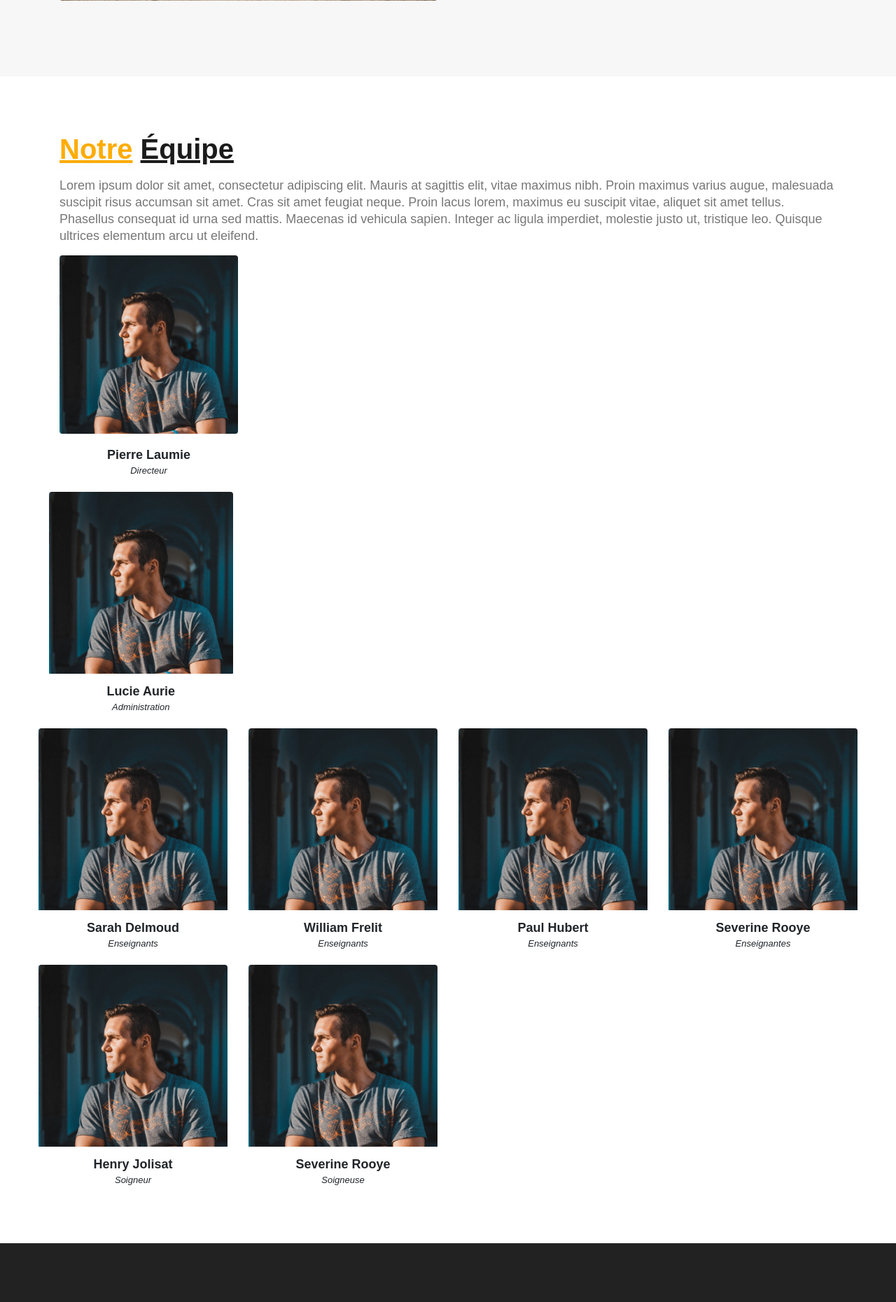
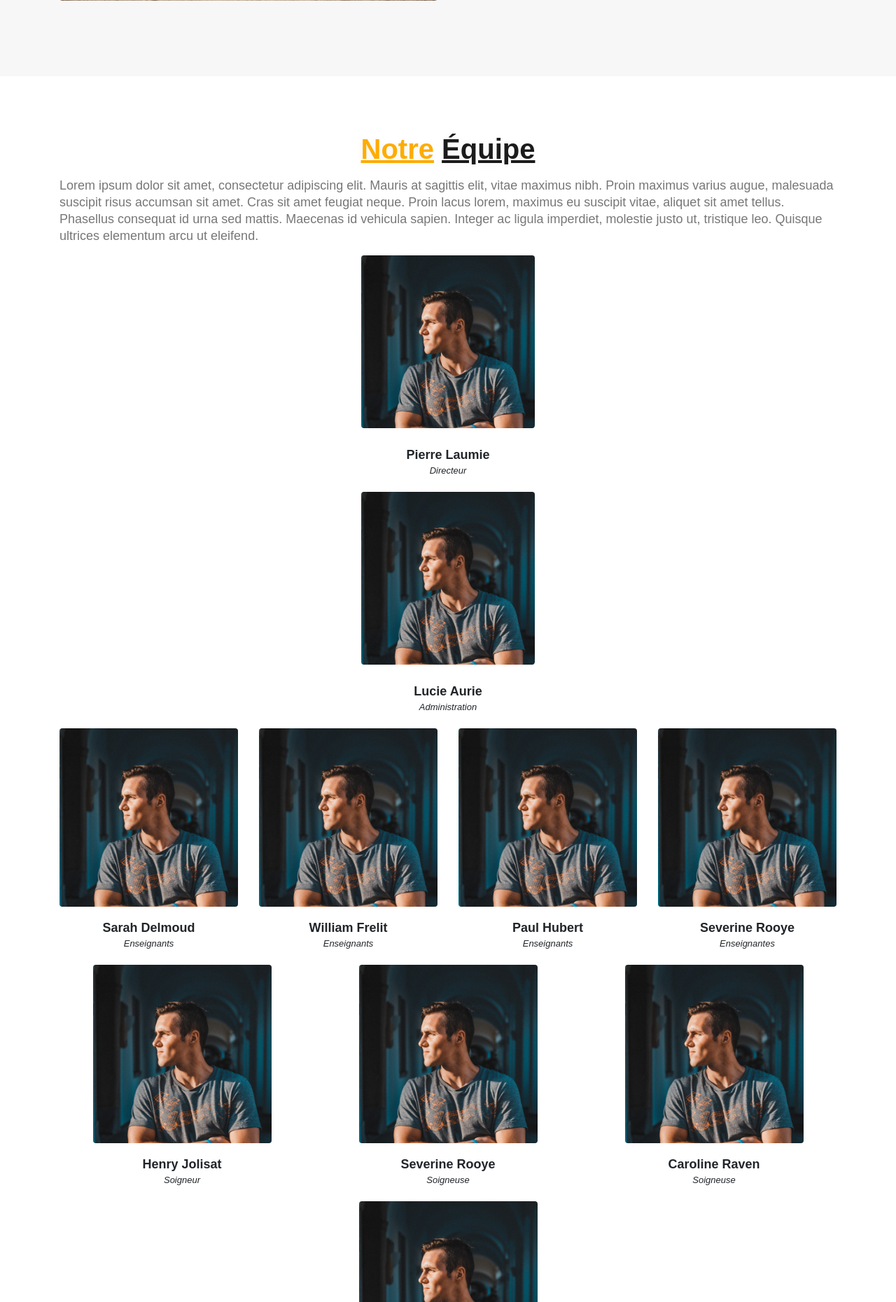
Before and after one commit to Flo0611/PPE3, a PHP site: page /public/presentation.php in a window 1280 px wide. Shown: the part 649-2510 px from the top of the page at 70% size. Run offline with PHP 8.4, Linux system fonts and the light colour scheme; some libraries are stand-ins or nearby versions.

Commit message:
Centrage de l'équioe

```diff
--- a/public/presentation.php
+++ b/public/presentation.php
@@ -62,9 +62,9 @@
 
 
                 <section id="team">
-                  <div class="container wow fadeInUp">
+                  <div class="container wow fadeInUp " style="border:" allowfullscreen>
                     <div class="section-header">
-                    <h3 class="tittle-w3ls mb-3"><span class="pink"><u>Notre</u> </span><u>Équipe</u></h3>
+                    <h3 class="tittle-w3ls mb-3" style= "text-align: center"><span class="pink"><u>Notre</u> </span><u>Équipe</u></h3>
                       <p style="font-size: 18px; line-height:1.5rem;">
                         Lorem ipsum dolor sit amet, consectetur adipiscing elit.
                         Mauris at sagittis elit, vitae maximus nibh.
@@ -75,8 +75,7 @@
                         Quisque ultrices elementum arcu ut eleifend.</p>
                     </div>
 
-                        <div class="row">
-                          <div class="col-lg-3 col-md-6">
+                          <div class="col-lg-3 col-md-6" style= "margin: auto">
                             <div class="member">
                               <div class="pic"><img src="../images/p1.png" alt=""></div>
                               <h4>Pierre Laumie</h4>
@@ -85,8 +84,7 @@
 
                             </div>
                           </div>
-                          <div class="row">
-                            <div class="col-lg-3 col-md-6">
+                            <div class="col-lg-3 col-md-6" style= "margin: auto">
                               <div class="member">
                                 <div class="pic"><img src="../images/p1.png" alt=""></div>
                                 <h4>Lucie Aurie</h4>
@@ -94,7 +92,7 @@
 
                               </div>
                             </div>
-                    <div class="row">
+                            <div class="row">
                       <div class="col-lg-3 col-md-6">
                         <div class="member">
                           <div class="pic"><img src="../images/p1.png" alt=""></div>
@@ -127,8 +125,9 @@
                         <span>Enseignantes</span>
                       </div>
                   </div>
-
-                  <div class="col-lg-3 col-md-6">
+      </div>
+                  <div class="row">
+                  <div class="col-lg-3 col-md-6"style= "margin: auto">
                     <div class="member">
                       <div class="pic"><img src="../images/p1.png" alt=""></div>
                       <h4>Henry Jolisat</h4>
@@ -136,7 +135,7 @@
                     </div>
                 </div>
 
-                <div class="col-lg-3 col-md-6">
+                <div class="col-lg-3 col-md-6"style= "margin: auto">
                   <div class="member">
                     <div class="pic"><img src="../images/p1.png" alt=""></div>
                     <h4>Severine Rooye</h4>
@@ -144,8 +143,25 @@
                   </div>
               </div>
 
+              <div class="col-lg-3 col-md-6"style= "margin: auto">
+                  <div class="member">
+                    <div class="pic"><img src="../images/p1.png" alt=""></div>
+                    <h4>Caroline Raven</h4>
+                    <span>Soigneuse</span>
+                  </div>
+              </div>
+      </div>
+              <div class="row">
+                  <div class="col-lg-3 col-md-6"style= "margin: auto">
+                    <div class="member">
+                      <div class="pic"><img src="../images/p1.png" alt=""></div>
+                      <h4>Damien Legrand</h4>
+                      <span>Apprenti</span>
+                    </div>
+                </div>
 
-
+              </div>
+              </div>
                     </div>
                   </div>
                   </div>
```
